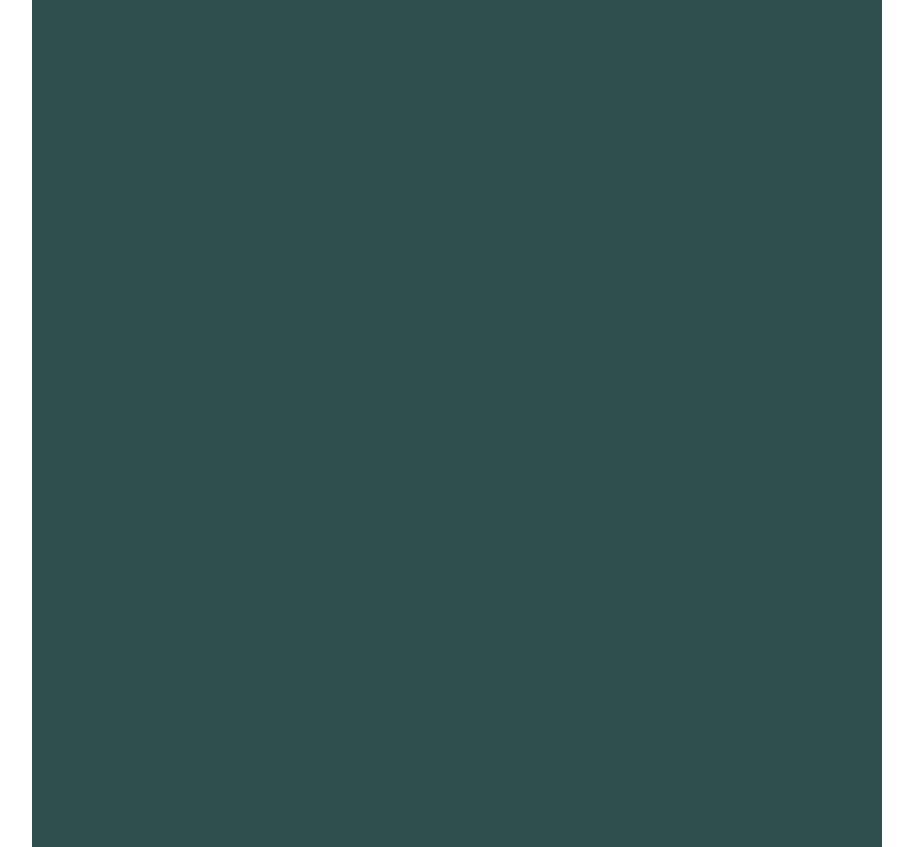
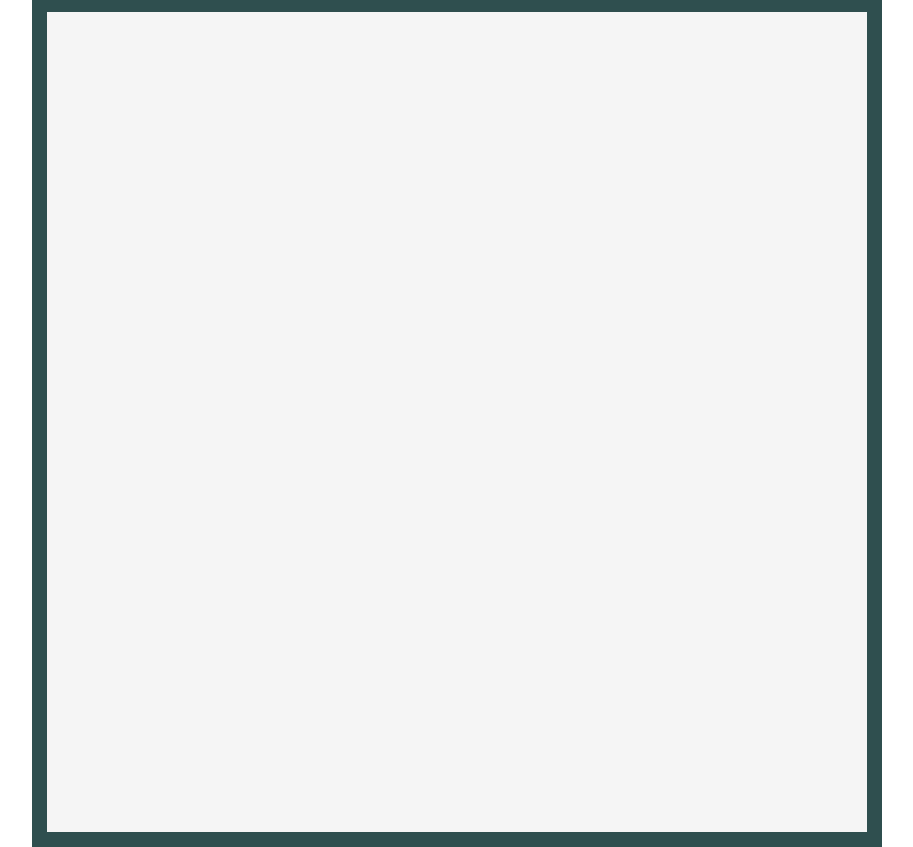
Before and after one commit to AydenOcceas/etch-a-sketch, a plain HTML site: page index.html in a window 1280 px wide. Shown: the part 40-887 px from the top of the page, without its empty margins (183-1096 px from the left). Drawn offline with Linux system fonts and the light colour scheme.

Commit message:
Add Grid generation functionality

```diff
--- a/index.html
+++ b/index.html
@@ -10,8 +10,7 @@
 
 <body>
     <h1>Etch-a-sketch</h1>
-    <div id="sketchField">
-
+    <div id="sketchContainer">
     </div>
 </body>
 </html>
--- a/script.js
+++ b/script.js
@@ -0,0 +1,23 @@
+
+const sketchContainer = document.querySelector("#sketchContainer");
+createSketchGrid(10, sketchContainer);
+
+function createSketchRow(gridSize = 10) {
+    const resultRow = document.createElement("div");
+    resultRow.classList.add("sketchRow");
+
+    for(let i = 0; i < gridSize; i++){
+        const newPixel = document.createElement("div");
+        newPixel.classList.add("sketchPixel");
+        resultRow.appendChild(newPixel);
+    }
+
+    return resultRow;
+}
+
+function createSketchGrid(gridSize = 10, container) {
+    for(let i = 0; i < gridSize; i++){
+        const newRow = createSketchRow(gridSize);
+        container.appendChild(newRow);
+    }
+}
--- a/style.css
+++ b/style.css
@@ -11,16 +11,26 @@ body {
     align-items: center;
 }
 
-#sketchField {
+#sketchContainer {
     height: 820px;
     width: 820px;
     background-color: darkslategray;
     padding: 15px;
     display: flex;
+    flex-direction: column;
     justify-content: stretch;
     align-items: stretch;
 }
 
-sketchPixel {
+/* don't know if this one is needed but I imagine so */
+.sketchRow {
+    flex: auto;
+    display: flex;
+    justify-content: stretch;
+    align-items: stretch;
+}
+
+.sketchPixel {
     background-color: whitesmoke;
+    flex: auto;
 }
```
